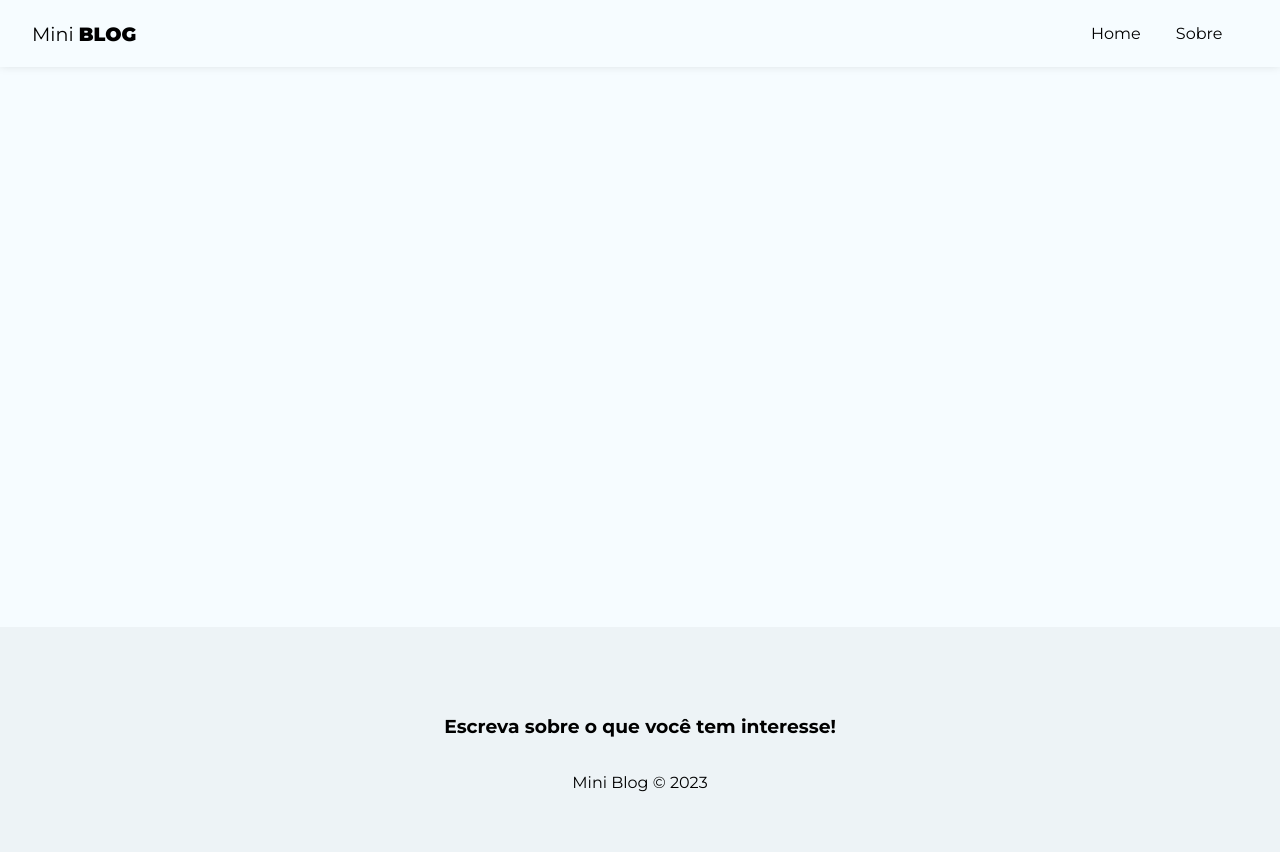
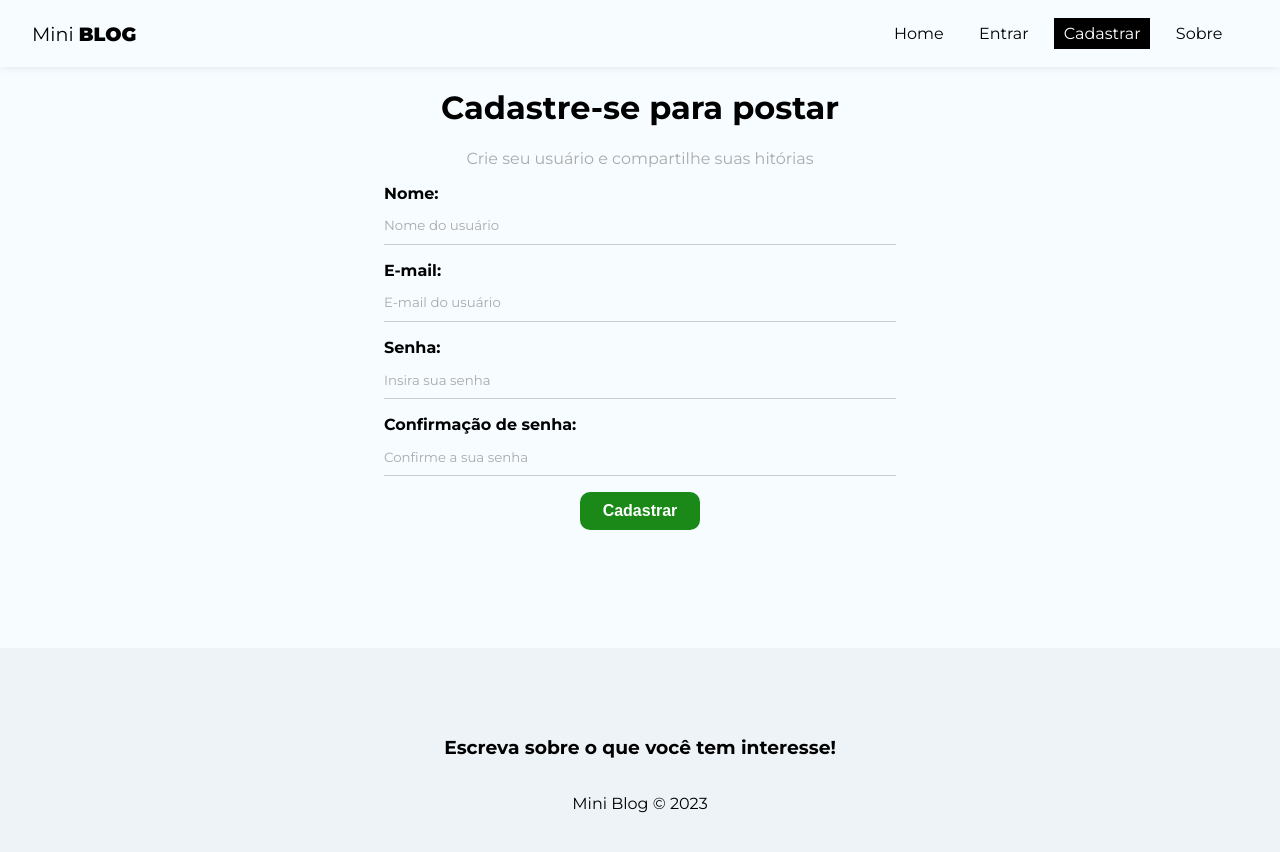
Before and after one commit to ivanvarella/miniblog-project, a React (Vite) app: page /register in a window 1280 px wide. Shown: the top 852 px of the page. Built offline with nearby package versions, Linux system fonts and the light colour scheme.

Commit message:
Create Login/Register pages

```diff
--- a/src/App.jsx
+++ b/src/App.jsx
@@ -2,13 +2,15 @@
 
 import { BrowserRouter, Routes, Route, Navigate } from "react-router-dom";
 
+//Components
+import NavBar from "./components/NavBar";
+import Footer from "./components/Footer";
+
 //Pages
 import Home from "./pages/Home/Home";
 import About from "./pages/About/About";
-
-//Components
-import NavBar from "./components/NavBar";
-import Footer from "./components/Footer";
+import Register from "./pages/Register/Register";
+import Login from "./pages/Login/Login";
 
 function App() {
   return (
@@ -18,6 +20,8 @@
         <div className="container">
           <Routes>
             <Route path="/" element={<Home />} />
+            <Route path="/login" element={<Login />} />
+            <Route path="/register" element={<Register />} />
             <Route path="/about" element={<About />} />
           </Routes>
         </div>
--- a/src/components/NavBar.jsx
+++ b/src/components/NavBar.jsx
@@ -19,6 +19,22 @@
         </li>
         <li>
           <NavLink
+            to="/login"
+            className={({ isActive }) => (isActive ? styles.active : "")}
+          >
+            Entrar
+          </NavLink>
+        </li>
+        <li>
+          <NavLink
+            to="/register"
+            className={({ isActive }) => (isActive ? styles.active : "")}
+          >
+            Cadastrar
+          </NavLink>
+        </li>
+        <li>
+          <NavLink
             to="/about"
             className={({ isActive }) => (isActive ? styles.active : "")}
           >
--- /dev/null
+++ b/src/pages/Login/Login.jsx
@@ -0,0 +1,11 @@
+import styles from "./Login.module.css";
+
+const Login = () => {
+  return (
+    <div>
+      <h2>Login</h2>
+    </div>
+  );
+};
+
+export default Login;
--- /dev/null
+++ b/src/pages/Login/Login.module.css
@@ -0,0 +1,7 @@
+.login {
+  text-align: center;
+}
+
+.login p {
+  color: #aaa;
+}
--- /dev/null
+++ b/src/pages/Register/Register.jsx
@@ -0,0 +1,53 @@
+import styles from "./Register.module.css";
+
+import { useState, useEffect } from "react";
+
+const Register = () => {
+  return (
+    <div className={styles.register}>
+      <h1>Cadastre-se para postar</h1>
+      <p>Crie seu usuário e compartilhe suas hitórias</p>
+      <form>
+        <label>
+          <span>Nome:</span>
+          <input
+            type="text"
+            name="displayName"
+            required
+            placeholder="Nome do usuário"
+          />
+        </label>
+        <label>
+          <span>E-mail:</span>
+          <input
+            type="email"
+            name="email"
+            required
+            placeholder="E-mail do usuário"
+          />
+        </label>
+        <label>
+          <span>Senha:</span>
+          <input
+            type="password"
+            name="password"
+            required
+            placeholder="Insira sua senha"
+          />
+        </label>
+        <label>
+          <span>Confirmação de senha:</span>
+          <input
+            type="password"
+            name="confirmPassword"
+            required
+            placeholder="Confirme a sua senha"
+          />
+        </label>
+        <button className="btn">Cadastrar</button>
+      </form>
+    </div>
+  );
+};
+
+export default Register;
--- /dev/null
+++ b/src/pages/Register/Register.module.css
@@ -0,0 +1,7 @@
+.register {
+  text-align: center;
+}
+
+.register p {
+  color: #aaa;
+}
```
